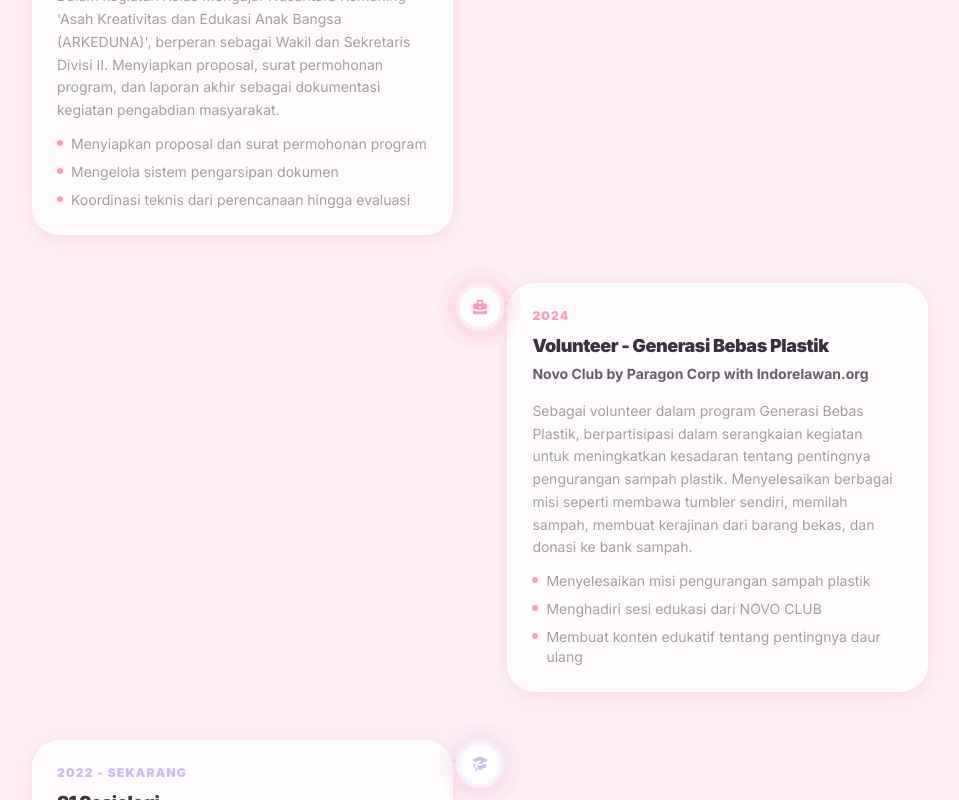
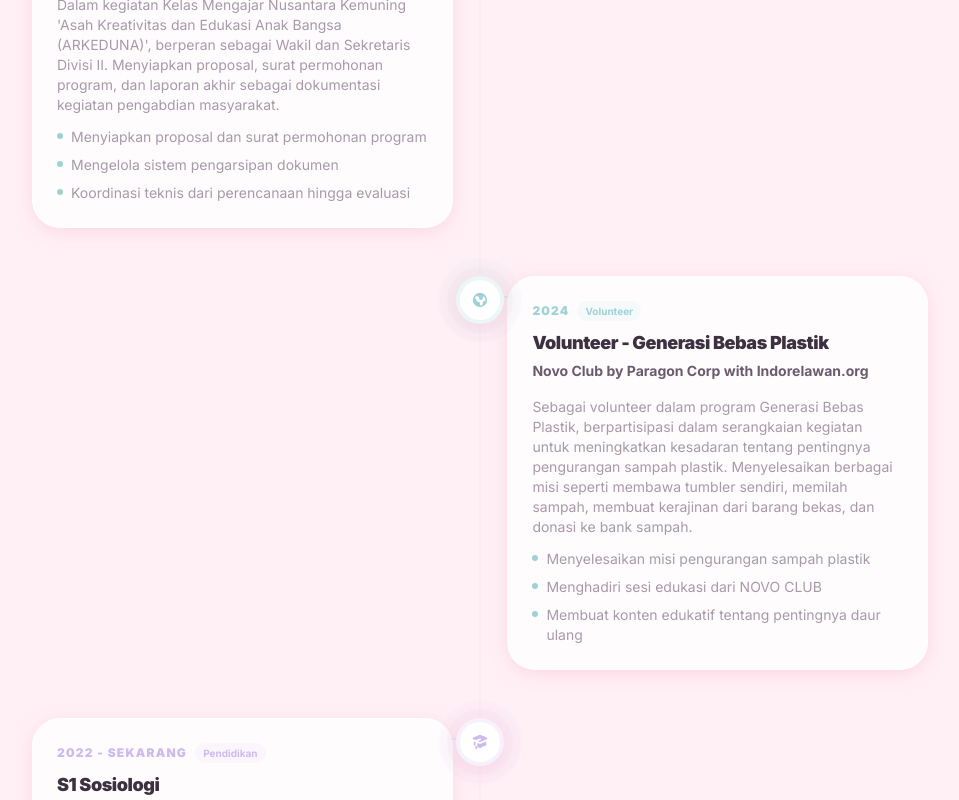
Before and after one commit to el-pablos/web-porto-salsa, a Next.js app: page / in a window 1280 px wide. Shown: the part 6760-7560 px from the top of the page, without its empty margins (160-1119 px from the left). Built offline with nearby package versions, Linux system fonts and the light colour scheme.

Commit message:
update: experience section support 5 entries dengan type badges dan responsive mobile-first design

```diff
--- a/src/components/Experience.tsx
+++ b/src/components/Experience.tsx
@@ -8,8 +8,51 @@ import {
   useInView as useFramerInView,
 } from "framer-motion";
 import { useInView } from "react-intersection-observer";
-import { HiBriefcase, HiAcademicCap } from "react-icons/hi";
+import {
+  HiBriefcase,
+  HiAcademicCap,
+  HiUserGroup,
+  HiHeart,
+  HiGlobe,
+} from "react-icons/hi";
 import portfolioData from "@/data/portfolio.json";
+
+// Mapping type ke icon dan warna
+const typeConfig: Record<
+  string,
+  {
+    icon: typeof HiBriefcase;
+    colorClass: "primary" | "accent" | "secondary";
+    label: string;
+  }
+> = {
+  internship: {
+    icon: HiBriefcase,
+    colorClass: "primary",
+    label: "Magang",
+  },
+  organization: {
+    icon: HiUserGroup,
+    colorClass: "accent",
+    label: "Organisasi",
+  },
+  "community-service": {
+    icon: HiHeart,
+    colorClass: "secondary",
+    label: "Pengabdian",
+  },
+  volunteer: {
+    icon: HiGlobe,
+    colorClass: "secondary",
+    label: "Volunteer",
+  },
+};
+
+const defaultTypeConfig = {
+  icon: HiBriefcase,
+  colorClass: "primary" as const,
+  label: "Pengalaman",
+};
 
 // Timeline node component dengan pulse animation
 function TimelineNode({
@@ -18,13 +61,27 @@ function TimelineNode({
   isInView,
 }: {
   icon: typeof HiBriefcase;
-  colorClass: "primary" | "accent";
+  colorClass: "primary" | "accent" | "secondary";
   isInView: boolean;
 }) {
   const borderColor =
-    colorClass === "primary" ? "border-primary/20" : "border-accent/20";
-  const textColor = colorClass === "primary" ? "text-primary" : "text-accent";
-  const glowColor = colorClass === "primary" ? "bg-primary/30" : "bg-accent/30";
+    colorClass === "primary"
+      ? "border-primary/20"
+      : colorClass === "accent"
+        ? "border-accent/20"
+        : "border-secondary/20";
+  const textColor =
+    colorClass === "primary"
+      ? "text-primary"
+      : colorClass === "accent"
+        ? "text-accent"
+        : "text-secondary";
+  const glowColor =
+    colorClass === "primary"
+      ? "bg-primary/30"
+      : colorClass === "accent"
+        ? "bg-accent/30"
+        : "bg-secondary/30";
 
   return (
     <div className="absolute left-6 md:left-1/2 -translate-x-1/2 z-10">
@@ -35,7 +92,7 @@ function TimelineNode({
             initial={{ scale: 0.8, opacity: 0.8 }}
             animate={{ scale: 2, opacity: 0 }}
             transition={{ duration: 1.5, repeat: Infinity, repeatDelay: 0.5 }}
-            className={`absolute inset-0 w-12 h-12 rounded-full ${glowColor}`}
+            className={`absolute inset-0 w-10 h-10 md:w-12 md:h-12 rounded-full ${glowColor}`}
           />
           <motion.div
             initial={{ scale: 0.8, opacity: 0.6 }}
@@ -46,7 +103,7 @@ function TimelineNode({
               repeatDelay: 0.5,
               delay: 0.3,
             }}
-            className={`absolute inset-0 w-12 h-12 rounded-full ${glowColor}`}
+            className={`absolute inset-0 w-10 h-10 md:w-12 md:h-12 rounded-full ${glowColor}`}
           />
         </>
       )}
@@ -55,15 +112,15 @@ function TimelineNode({
         initial={{ scale: 0 }}
         animate={isInView ? { scale: 1 } : { scale: 0 }}
         transition={{ type: "spring", stiffness: 300, damping: 20 }}
-        className={`relative w-12 h-12 rounded-full bg-white border-4 ${borderColor} flex items-center justify-center shadow-soft`}
+        className={`relative w-10 h-10 md:w-12 md:h-12 rounded-full bg-white border-4 ${borderColor} flex items-center justify-center shadow-soft`}
       >
-        <Icon className={`${textColor} text-lg`} />
+        <Icon className={`${textColor} text-base md:text-lg`} />
       </motion.div>
     </div>
   );
 }
 
-// Individual timeline item dengan own inView detection
+// Individual experience/organization item
 function ExperienceItem({
   exp,
   index,
@@ -76,13 +133,31 @@ function ExperienceItem({
   const itemRef = useRef<HTMLDivElement>(null);
   const isInView = useFramerInView(itemRef, { once: true, margin: "-100px" });
 
+  const expType = (exp as { type?: string }).type || "internship";
+  const config = typeConfig[expType] || defaultTypeConfig;
+  const expLink = (exp as { link?: string }).link;
+
+  const lineColor =
+    config.colorClass === "primary"
+      ? "bg-primary/40"
+      : config.colorClass === "accent"
+        ? "bg-accent/40"
+        : "bg-secondary/40";
+
+  const badgeBg =
+    config.colorClass === "primary"
+      ? "bg-primary/10 text-primary-dark"
+      : config.colorClass === "accent"
+        ? "bg-accent/10 text-accent"
+        : "bg-secondary/10 text-secondary";
+
   return (
     <motion.div
       ref={itemRef}
       initial={{ opacity: 0, x: isLeft ? -30 : 30 }}
       animate={isInView ? { opacity: 1, x: 0 } : {}}
       transition={{ duration: 0.6, delay: 0.1 }}
-      className={`relative flex items-start gap-6 mb-12 ${
+      className={`relative flex items-start gap-4 md:gap-6 mb-8 md:mb-12 ${
         isLeft ? "md:flex-row" : "md:flex-row-reverse"
       }`}
     >
@@ -91,8 +166,8 @@ function ExperienceItem({
       />
       {/* Timeline node with pulse */}
       <TimelineNode
-        icon={HiBriefcase}
-        colorClass="primary"
+        icon={config.icon}
+        colorClass={config.colorClass}
         isInView={isInView}
       />
       {/* Connector line from node to card */}
@@ -101,7 +176,7 @@ function ExperienceItem({
         animate={isInView ? { scaleX: 1 } : {}}
         transition={{ duration: 0.4, delay: 0.3 }}
         style={{ originX: isLeft ? 0 : 1 }}
-        className={`hidden md:block absolute top-5 h-0.5 bg-primary/40 ${
+        className={`hidden md:block absolute top-5 h-0.5 ${lineColor} ${
           isLeft
             ? "left-1/2 ml-6 w-[calc(2rem-6px)]"
             : "right-1/2 mr-6 w-[calc(2rem-6px)]"
@@ -111,35 +186,70 @@ function ExperienceItem({
         initial={{ opacity: 0, y: 20 }}
         animate={isInView ? { opacity: 1, y: 0 } : {}}
         transition={{ duration: 0.5, delay: 0.2 }}
-        className={`ml-16 md:ml-0 md:w-1/2 card-soft p-6 ${isLeft ? "md:ml-8" : "md:mr-8"}`}
+        className={`ml-14 md:ml-0 md:w-1/2 card-soft p-4 md:p-6 ${isLeft ? "md:ml-8" : "md:mr-8"}`}
       >
-        <span className="text-xs font-black text-primary uppercase tracking-widest mb-2 block">
-          {exp.period}
-        </span>
-        <h3 className="text-lg font-black text-neutral mb-1">{exp.role}</h3>
-        <p className="text-sm font-bold text-neutral-light mb-4">
+        <div className="flex flex-wrap items-center gap-2 mb-2">
+          <span
+            className={`text-[10px] md:text-xs font-black uppercase tracking-widest ${
+              config.colorClass === "primary"
+                ? "text-primary"
+                : config.colorClass === "accent"
+                  ? "text-accent"
+                  : "text-secondary"
+            }`}
+          >
+            {exp.period}
+          </span>
+          <span
+            className={`text-[9px] md:text-[10px] font-bold px-2 py-0.5 rounded-full ${badgeBg}`}
+          >
+            {config.label}
+          </span>
+        </div>
+        <h3 className="text-base md:text-lg font-black text-neutral mb-1">
+          {exp.role}
+        </h3>
+        <p className="text-xs md:text-sm font-bold text-neutral-light mb-3 md:mb-4">
           {exp.company}
         </p>
-        <p className="text-sm text-neutral-soft leading-relaxed mb-3">
+        <p className="text-xs md:text-sm text-neutral-soft leading-relaxed mb-3">
           {exp.description}
         </p>
-        <ul className="space-y-2">
+        <ul className="space-y-1.5 md:space-y-2">
           {exp.highlights.map((h) => (
             <li
               key={h}
-              className="text-sm text-neutral-soft flex items-start gap-2"
+              className="text-xs md:text-sm text-neutral-soft flex items-start gap-2"
             >
-              <span className="w-1.5 h-1.5 rounded-full bg-primary mt-1.5 flex-shrink-0" />
+              <span
+                className={`w-1.5 h-1.5 rounded-full mt-1.5 flex-shrink-0 ${
+                  config.colorClass === "primary"
+                    ? "bg-primary"
+                    : config.colorClass === "accent"
+                      ? "bg-accent"
+                      : "bg-secondary"
+                }`}
+              />
               {h}
             </li>
           ))}
         </ul>
+        {expLink && (
+          <a
+            href={expLink}
+            target="_blank"
+            rel="noopener noreferrer"
+            className="inline-flex items-center gap-1 mt-3 text-xs font-bold text-primary hover:text-primary-dark transition-colors"
+          >
+            Lihat Detail →
+          </a>
+        )}
       </motion.div>
     </motion.div>
   );
 }
 
-// Individual education item dengan own inView detection
+// Individual education item
 function EducationItem({
   edu,
   totalIndex,
@@ -158,7 +268,7 @@ function EducationItem({
       initial={{ opacity: 0, x: isLeft ? -30 : 30 }}
       animate={isInView ? { opacity: 1, x: 0 } : {}}
       transition={{ duration: 0.6, delay: 0.1 }}
-      className={`relative flex items-start gap-6 mb-12 ${
+      className={`relative flex items-start gap-4 md:gap-6 mb-8 md:mb-12 ${
         isLeft ? "md:flex-row" : "md:flex-row-reverse"
       }`}
     >
@@ -187,17 +297,24 @@ function EducationItem({
         initial={{ opacity: 0, y: 20 }}
         animate={isInView ? { opacity: 1, y: 0 } : {}}
         transition={{ duration: 0.5, delay: 0.2 }}
-        className={`ml-16 md:ml-0 md:w-1/2 card-soft p-6 ${isLeft ? "md:ml-8" : "md:mr-8"}`}
+        className={`ml-14 md:ml-0 md:w-1/2 card-soft p-4 md:p-6 ${isLeft ? "md:ml-8" : "md:mr-8"}`}
       >
-        <span className="text-xs font-black text-accent uppercase tracking-widest mb-2 block">
-          {edu.year}
-        </span>
-        <h3 className="text-lg font-black text-neutral mb-1">{edu.degree}</h3>
-        <p className="text-sm font-bold text-neutral-light">
+        <div className="flex flex-wrap items-center gap-2 mb-2">
+          <span className="text-[10px] md:text-xs font-black text-accent uppercase tracking-widest">
+            {edu.year}
+          </span>
+          <span className="text-[9px] md:text-[10px] font-bold px-2 py-0.5 rounded-full bg-accent/10 text-accent">
+            Pendidikan
+          </span>
+        </div>
+        <h3 className="text-base md:text-lg font-black text-neutral mb-1">
+          {edu.degree}
+        </h3>
+        <p className="text-xs md:text-sm font-bold text-neutral-light">
           {edu.institution}
         </p>
-        <p className="text-sm text-neutral-light">{edu.faculty}</p>
-        <p className="text-xs text-neutral-soft mt-3 italic">
+        <p className="text-xs md:text-sm text-neutral-light">{edu.faculty}</p>
+        <p className="text-[10px] md:text-xs text-neutral-soft mt-3 italic">
           {edu.description}
         </p>
       </motion.div>
@@ -230,9 +347,9 @@ export function Experience() {
         initial={{ opacity: 0, y: 20 }}
         animate={headerInView ? { opacity: 1, y: 0 } : {}}
         transition={{ duration: 0.6 }}
-        className="text-center mb-20"
+        className="text-center mb-12 md:mb-20"
       >
-        <h2 className="text-4xl md:text-5xl font-black mb-4">
+        <h2 className="text-3xl sm:text-4xl md:text-5xl font-black mb-4">
           Jejak <span className="text-gradient">Akademik & Karir</span>
         </h2>
         <div className="w-16 h-1.5 bg-primary/30 mx-auto rounded-full" />
```
